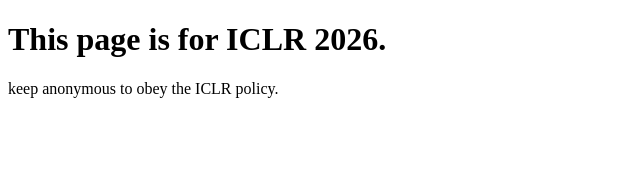
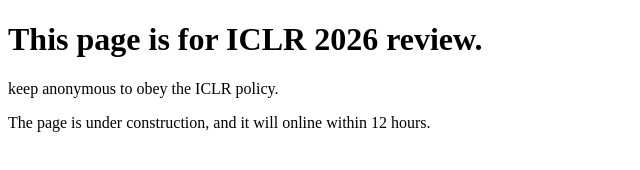
Before and after one commit to StableFAST-anonymous/StableFAST-anonymous.github.io, a plain HTML site: page index.html in a window 1280 px wide. Shown: the whole page, without its empty margins (0-640 px from the left). Drawn offline with Linux system fonts and the light colour scheme.

Commit message:
Update index.html

```diff
--- a/index.html
+++ b/index.html
@@ -5,7 +5,8 @@
     <title>Stable-FAST</title>
 </head>
 <body>
-    <h1>This page is for ICLR 2026.</h1>
+    <h1>This page is for ICLR 2026 review.</h1>
     <p>keep anonymous to obey the ICLR policy.</p>
+    <p>The page is under construction, and it will online within 12 hours.</p>
 </body>
 </html>
```
